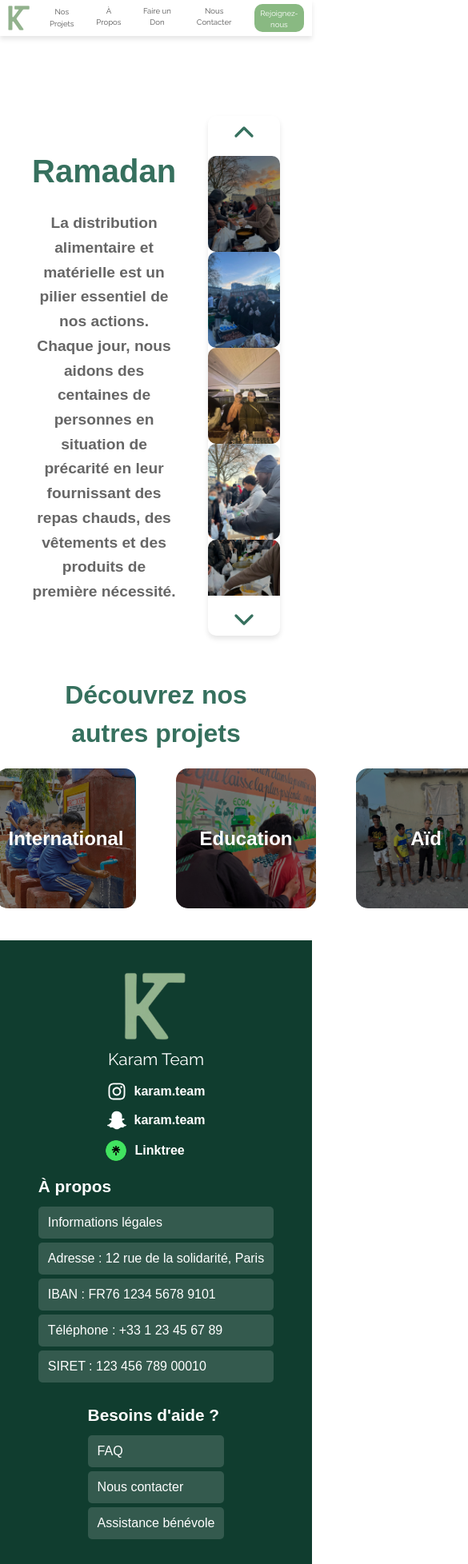
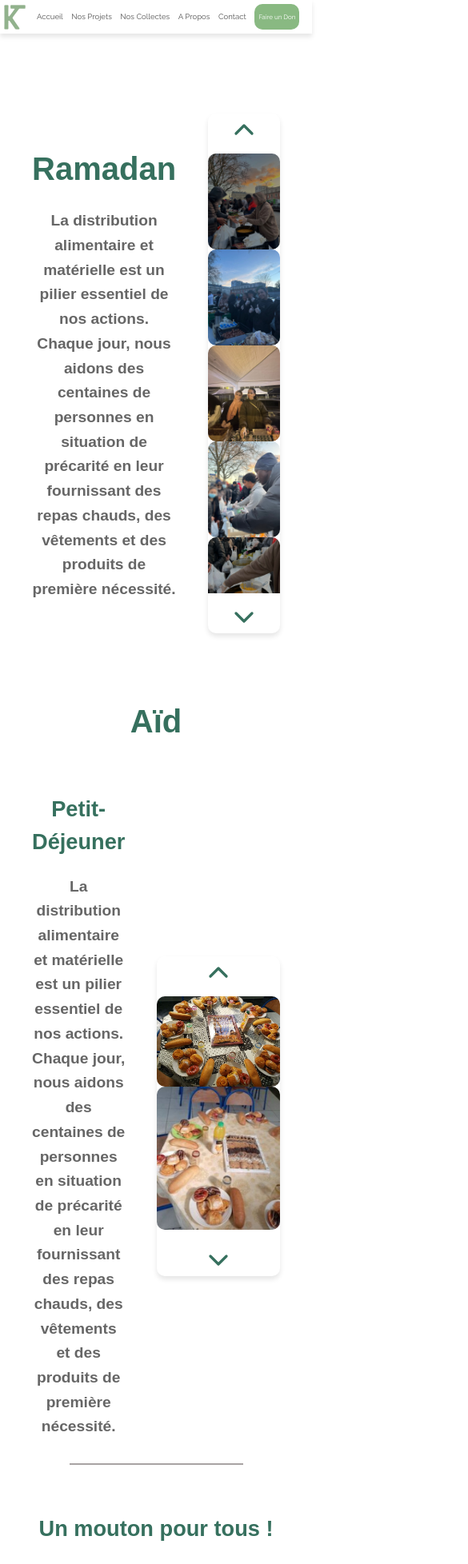
Before and after one commit to bilou931/Karam-Team, a Next.js app: page /projects/ramadan in a window 390 px wide. Shown: the top 1956 px of the page at 80% size, 585 px wide, since content can reach past the window. Built offline with nearby package versions, Linux system fonts and the light colour scheme.

Commit message:
debut amelioration directiv lina

```diff
--- a/src/app/components/Footer.js
+++ b/src/app/components/Footer.js
@@ -1,6 +1,7 @@
 import Image from "next/image";
 import { FaFacebook, FaInstagram, FaTwitter, FaLinkedin, FaSnapchatGhost } from "react-icons/fa";
 import "./Footer.css";
+import Link from "next/link";
 
 export default function Footer() {
   return (
@@ -71,19 +72,20 @@ export default function Footer() {
           <h3>À propos</h3>
           <ul>
             <li>Informations légales</li>
-            <li>Adresse : 12 rue de la solidarité, Paris</li>
-            <li>IBAN : FR76 1234 5678 9101</li>
-            <li>Téléphone : +33 1 23 45 67 89</li>
-            <li>SIRET : 123 456 789 00010</li>
+            {/* <li>Adresse : 12 rue de la solidarité, Paris</li> */}
+            <li>IBAN : FR76 1695 8000 0199 4230 2190 077</li>
+            {/* <li>Téléphone : +33 1 23 45 67 89</li> */}
+            <li>SIRET : 927 637 603 00014</li>
           </ul>
         </div>
 
         <div className="footer-column">
           <h3>Besoins d'aide ?</h3>
           <ul>
-            <li>FAQ</li>
-            <li>Nous contacter</li>
-            <li>Assistance bénévole</li>
+            {/* <li>FAQ</li> */}
+            <li>
+            <Link href="/contact">Nous contacter</Link>
+              </li>
           </ul>
         </div>
 
--- a/src/app/components/NavBar.css
+++ b/src/app/components/NavBar.css
@@ -1,6 +1,6 @@
   .navbar {
   display: flex;
-  justify-content: center;
+  justify-content: space-between;
   align-items: center;
   width: 100%;
   padding: 15px 22px;
@@ -53,13 +53,13 @@
 
 .nav-links {
   display: flex;
-  gap: 24px;
+  /* gap: 24px; */
   list-style: none;
   margin: 0;
   padding: 0;
   font-family: "Raleway", serif;
-  width: 50%;
-  justify-content: center;
+  width: 90%;
+  justify-content: space-evenly;
   align-items: center;
 }
 
@@ -112,12 +112,51 @@
   width: 18%;
   height: 50px;
   transition: background-color 0.3s ease;
+  text-align: center;
 }
 
 .main-button:hover {
   background-color: #36705E;
 }
 
+
+/* 🎯 Menu déroulant */
+.dropdown-menu {
+  position: absolute;
+  top: 100%;
+  left: 0;
+  background: white;
+  box-shadow: 0 4px 6px rgba(0, 0, 0, 0.1);
+  border-radius: 8px;
+  overflow: hidden;
+  min-width: 180px;
+  opacity: 0;
+  visibility: hidden;
+  transform: translateY(10px);
+  transition: opacity 0.3s ease, transform 0.3s ease, visibility 0.3s ease;
+}
+
+/* 🎯 Affichage du menu déroulant */
+.nav-link:hover .dropdown-menu {
+  opacity: 1;
+  visibility: visible;
+  transform: translateY(0);
+}
+
+/* 🎯 Style des éléments du menu */
+.dropdown-menu li {
+  padding: 12px 16px;
+  font-size: 1rem;
+  font-weight: 500;
+  color: #555;
+  cursor: pointer;
+  transition: background 0.2s ease, color 0.2s ease;
+}
+
+.dropdown-menu li:hover {
+  background: #f0f0f0;
+  color: #000;
+}
 
 
 /* 🎯 Mobile petit (≤ 375px) */
@@ -131,9 +170,9 @@
 @media screen and (min-width: 375px) {
 @media screen and (max-width: 480px) {
   .navbar {
-    padding: 5px 10px 5px 10px;
+    padding: 5px;
     justify-content: space-between;
-    gap: 15px;
+    /* gap: 15px; */
   }
   .logo-img {
     width: 28px;
@@ -151,17 +190,20 @@
     font-size: 0.5rem;
   }
   .nav-links {
-    width: 87%;
+    width: 92%;
   }
   .nav-link {
     font-size: 0.6rem;
     text-align: center;
   }
+  .nav-link.active {
+    font-size: 0.6em;
+  }
   .main-button {
     width: auto;
-    font-size: 0.6rem;
+    font-size: 0.5rem;
     border-radius: 10px;
-    height: 35px;
+    height: 32px;
     padding: 5px;
 
   }
@@ -190,6 +232,9 @@
   .nav-link {
     font-size: 0.6rem;
     display: flex;
+  }
+  .nav-link.active {
+    font-size: 0.7em;
   }
   .main-button {
     width: auto;
@@ -226,6 +271,9 @@
     font-size: 0.8rem;
     display: flex;
   }
+  .nav-link.active {
+    font-size: 1em;
+  }
   .main-button {
     width: 20%;
     font-size: 0.8rem;
@@ -249,7 +297,7 @@
     font-size: 1rem;
   }
   .nav-links {
-    width: 70%;
+    /* width: 90%; */
   }
   .nav-link {
     font-size: 1rem;
--- a/src/app/components/NavBar.js
+++ b/src/app/components/NavBar.js
@@ -2,9 +2,12 @@
 import Image from "next/image";
 import { usePathname, useRouter } from "next/navigation";
 import './NavBar.css'
+import { useState } from "react";
+import Link from "next/link";
 
 
 export default function Navbar () {
+  const [hoveredLink, setHoveredLink] = useState(null);
   const router = useRouter();
     const pathname = usePathname();
     const isActive = (path) => pathname === path;
@@ -27,30 +30,71 @@ export default function Navbar () {
 
         {/* Navigation Links */}
         <ul className="nav-links">
-        <li onClick={()=>router.push("/projects")} className={`nav-link ${isActive("/projects") ? "active" : ""}`}>
+        <li onClick={()=>router.push("/")} className={`nav-link ${isActive("/") ? "active" : ""}`}>
+          Accueil
+        </li>
+        <li onClick={()=>router.push("/projects")}
+        className={`nav-link ${isActive("/projects") ? "active" : ""}`}
+        onMouseEnter={() => setHoveredLink("projects")}
+          onMouseLeave={() => setHoveredLink(null)}>
             Nos Projets
+            {hoveredLink === "projects" && (
+            <ul className="dropdown-menu">
+            <li>
+              <Link href="/projects/distribution" onClick={(e) => e.stopPropagation()}>Distribution</Link>
+            </li>
+            <li>
+              <Link href="/projects/education" onClick={(e) => e.stopPropagation()}>Éducation</Link>
+            </li>
+            <li>
+              <Link href="/projects/international" onClick={(e) => e.stopPropagation()}>International</Link>
+            </li>
+            <li>
+              <Link href="/projects/ramadan" onClick={(e) => e.stopPropagation()}>Ramadan</Link>
+            </li>
+            </ul>
+          )}
         </li>
-        <li>
-          <a href="/about" className={`nav-link ${isActive("/about") ? "active" : ""}`}>
-            À Propos
-          </a>
+        <li onClick={()=>router.push("/collectes")}
+        className={`nav-link ${isActive("/collectes") ? "active" : ""}`}
+        onMouseEnter={() => setHoveredLink("collectes")}
+        onMouseLeave={() => setHoveredLink(null)}>
+            Nos Collectes
+            {hoveredLink === "collectes" && (
+            <ul className="dropdown-menu">
+               <li>
+              <Link href="/collectes/maraudes" onClick={(e) => e.stopPropagation()}>Maraudes</Link>
+            </li>
+            <li>
+              <Link href="/collectes/projets-en-cours" onClick={(e) => e.stopPropagation()}>Projets en cours</Link>
+            </li>
+            </ul>
+          )}
         </li>
-        <li>
-          <a href="/donate" className={`nav-link ${isActive("/donate") ? "active" : ""}`}>
-            Faire un Don
-          </a>
+        <li onClick={()=>router.push("/about")} className={`nav-link ${isActive("/about") ? "active" : ""}`}>
+            A Propos
+
         </li>
-        <li>
-          <a href="/contact" className={`nav-link ${isActive("/contact") ? "active" : ""}`}>
-            Nous Contacter
-          </a>
+        <li onClick={()=>router.push("/contact")}
+        className={`nav-link ${isActive("/contact") ? "active" : ""}`}
+        onMouseEnter={() => setHoveredLink("contact")}
+          onMouseLeave={() => setHoveredLink(null)}>
+            Contact
+            {hoveredLink === "contact" && (
+            <ul className="dropdown-menu">
+              <li onClick={() => router.push("/contact")}>Une question ?</li>
+              <li>
+                  <Link href="/contact/rejoindre" onClick={(e) => e.stopPropagation()}>Nous Rejoindre</Link>
+              </li>
+            </ul>
+          )}
         </li>
         {/* <li>
           <a href="/join" className={`nav-link ${isActive("/join") ? "active" : ""}`}>
             Nous Rejoindre
           </a>
         </li> */}
-        <button className="main-button">Rejoignez-nous</button>
+        <button onClick={()=>router.push("/collectes")} className="main-button">Faire un Don</button>
       </ul>
       </nav>
     )
--- a/src/app/components/RamadanProjectSection.js
+++ b/src/app/components/RamadanProjectSection.js
@@ -44,7 +44,7 @@ export default function RamadanProjectSection({ title, description, videoSrc, ot
       </div>
 
       {/* Navigation vers les autres projets */}
-      <h2 className="related-title">Découvrez nos autres projets</h2>
+      {/* <h2 className="related-title">Découvrez nos autres projets</h2>
       <div className="related-projects">
         {otherProjects.map((projet) => (
           <div
@@ -58,7 +58,7 @@ export default function RamadanProjectSection({ title, description, videoSrc, ot
             </div>
           </div>
         ))}
-      </div>
+      </div> */}
     </div>
   );
 }
--- a/src/app/projects/distribution/page.js
+++ b/src/app/projects/distribution/page.js
@@ -63,7 +63,7 @@ const otherProjects = [
     { name: "Éducation", slug: "education", image: "/education.jpeg" },
     { name: "International", slug: "international", image: "/international.jpeg" },
     { name: "Ramadan", slug: "ramadan", image: "/ramadan.jpeg" },
-    { name: "Aïd", slug: "aid", image: "/aid.jpeg" },
+    // { name: "Aïd", slug: "aid", image: "/aid.jpeg" },
   ];
 
   export default function Distribution() {
--- a/src/app/projects/education/page.js
+++ b/src/app/projects/education/page.js
@@ -4,7 +4,7 @@ const otherProjects = [
     { name: "Distribution", slug: "distribution", image: "/distribution.jpeg" },
     { name: "International", slug: "international", image: "/international.jpeg" },
     { name: "Ramadan", slug: "ramadan", image: "/ramadan.jpeg" },
-    { name: "Aïd", slug: "aid", image: "/aid.jpeg" },
+    // { name: "Aïd", slug: "aid", image: "/aid.jpeg" },
   ];
 
   export default function Distribution() {
--- a/src/app/projects/international/page.js
+++ b/src/app/projects/international/page.js
@@ -4,7 +4,7 @@ const otherProjects = [
     { name: "Education", slug: "education", image: "/education.jpeg" },
     { name: "Distribution", slug: "distribution", image: "/distribution.jpeg" },
     { name: "Ramadan", slug: "ramadan", image: "/ramadan.jpeg" },
-    { name: "Aïd", slug: "aid", image: "/aid.jpeg" },
+    // { name: "Aïd", slug: "aid", image: "/aid.jpeg" },
   ];
 
   export default function International() {
--- a/src/app/projects/page.js
+++ b/src/app/projects/page.js
@@ -8,7 +8,7 @@ const projets = [
   { name: "Éducation", slug: "education", image: "/education.jpeg" },
   { name: "International", slug: "international", image: "/international.jpeg" },
   { name: "Ramadan", slug: "ramadan", image: "/ramadan.jpeg" },
-  { name: "Aïd", slug: "aid", image: "/aid.jpeg" },
+  // { name: "Aïd", slug: "aid", image: "/aid.jpeg" },
 ];
 
 export default function Projects() {
--- a/src/app/projects/ramadan/page.js
+++ b/src/app/projects/ramadan/page.js
@@ -1,21 +1,24 @@
+import AidProjectSection from "@/app/components/AidProjectSection";
 import RamadanProjectSection from "@/app/components/RamadanProjectSection";
 
 const otherProjects = [
     { name: "Distribution", slug: "distribution", image: "/distribution.jpeg" },
     { name: "International", slug: "international", image: "/international.jpeg" },
     { name: "Education", slug: "education", image: "/education.jpeg" },
-    { name: "Aïd", slug: "aid", image: "/aid.jpeg" },
+    // { name: "Aïd", slug: "aid", image: "/aid.jpeg" },
   ];
 
   export default function Distribution() {
     return (
+      <>
       <RamadanProjectSection
         title="Ramadan"
         description="La distribution alimentaire et matérielle est un pilier essentiel de nos actions.
         Chaque jour, nous aidons des centaines de personnes en situation de précarité en leur fournissant
         des repas chauds, des vêtements et des produits de première nécessité."
         // videoSrc="/ramadan.mp4"
-        otherProjects={otherProjects}
       />
+      <AidProjectSection title="Aïd" otherProjects={otherProjects}/>
+      </>
     );
   }
```
Also changed, not shown: src/app/components/ProjectCard.js (+4 -3 lines), src/app/components/ProjectSlider.js (+10 -6 lines), src/app/page.css (+22 -2 lines).
